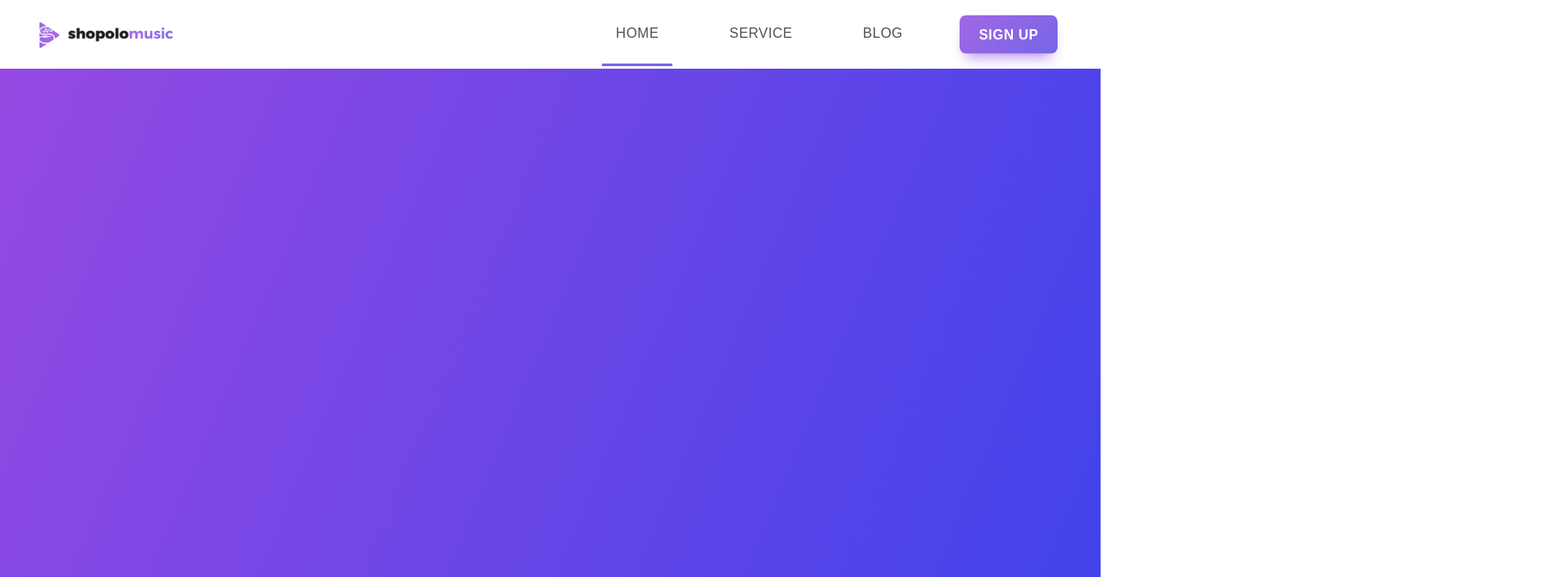
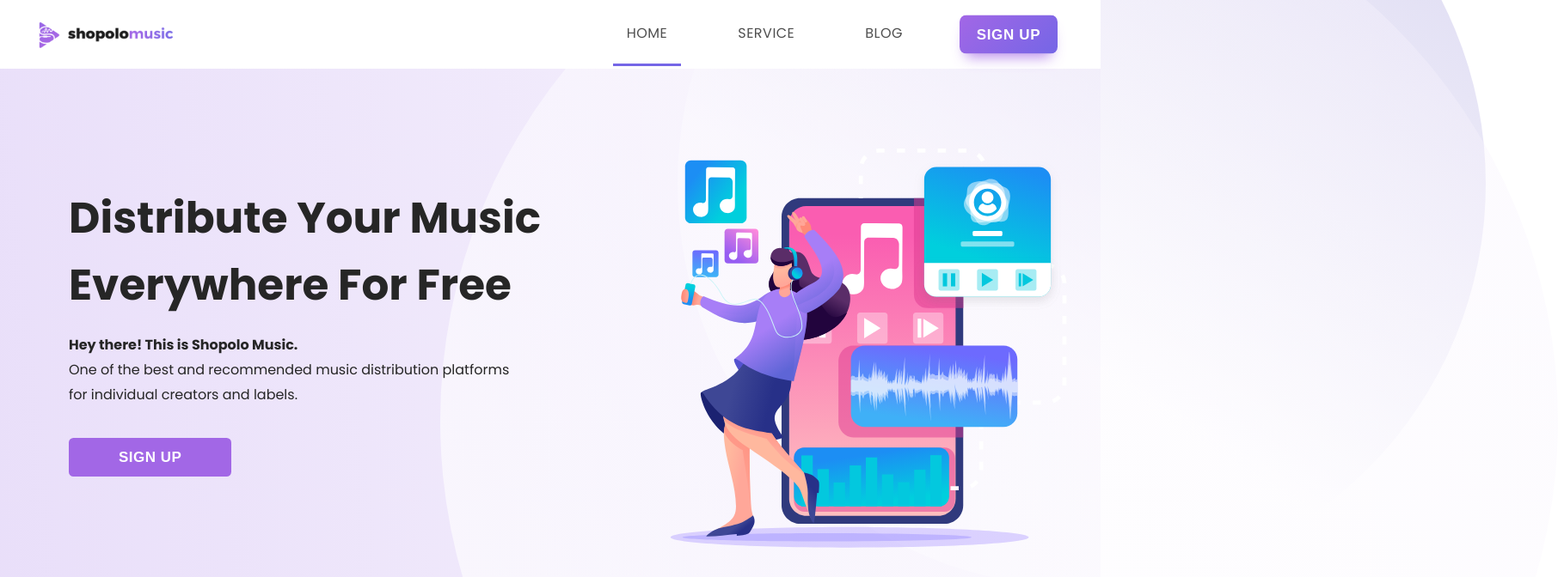
Before and after one commit to shopolodigital/shopolo-web, a React (Create React App) app: page / in a window 1280 px wide. Shown: the top 672 px of the page at 86% size, 1812 px wide, since content can reach past the window. Built offline with nearby package versions, Linux system fonts and the light colour scheme.

Commit message:
intro page desktop view

```diff
--- a/public/index.html
+++ b/public/index.html
@@ -10,6 +10,7 @@
       content="Web site created using create-react-app"
     />
     <link rel="manifest" href="%PUBLIC_URL%/manifest.json" />
+    <link href='https://fonts.googleapis.com/css?family=Poppins:400,600,700,800,300' rel='stylesheet'>
     <title>Shopolo Music</title>
   </head>
   <body>
--- a/src/App.css
+++ b/src/App.css
@@ -6,5 +6,6 @@
   box-sizing: border-box;
 }
 body{
-  font-family: "Poppins", sans-serif;
+  font-family: "Poppins";
+  overflow-x: hidden;
 }
--- a/src/App.js
+++ b/src/App.js
@@ -1,6 +1,6 @@
 import './App.css';
 import {BrowserRouter as Router, Route } from 'react-router-dom';
-import HomeScreen from "./screens/HomeScreen/HomeScreen"
+import HomeScreen from "./screens/HomeScreen"
 
 function App() {
   return (
--- a/src/components/Home/Intro/Intro.scss
+++ b/src/components/Home/Intro/Intro.scss
@@ -1,4 +1,86 @@
 .container {
-    height: 1000px;
-    background: linear-gradient(112.76deg, #A84BE1 -18.89%, #3B42EB 95.96%);
+    height: 650px;
+    background: linear-gradient(84.25deg, rgba(223, 208, 247, 0.73) -9.45%, rgba(255, 255, 255, 0) 149.12%);
+    display: grid;
+    .circularGrad1 {
+        z-index: 1;
+        position: absolute;
+        left: 40%;
+        top: -20%;
+        width: 1300px;
+        height: 1300px;
+        border-radius: 50%;
+        background: linear-gradient(46.27deg, rgba(255, 255, 255, 0.63) 16.53%, rgba(162, 103, 230, 0.06) 160.57%);
+    }
+    .circularGrad2 {
+        position: absolute;
+        width: 940px;
+        height: 940px;
+        border-radius: 50%;
+        overflow-y: hidden;
+        right: -35%;
+        top: -32%;
+        background: linear-gradient(32.02deg, rgba(255, 255, 255, 0.38) 36.03%, rgba(34, 15, 172, 0.38) 172.51%);
+    }
+    .DetalsContainer {
+        z-index: 2;
+        padding-left: 80px;
+        display: flex;
+        align-items: center;
+        width: 100%;
+        .Text {
+            .Heading {
+                font-style: normal;
+                font-weight: bolder;
+                letter-spacing: 0.03px;
+                font-size: 50px;
+                line-height: 78px;
+                color: #262626;
+            }
+            .Body {
+                margin-top: 16px;
+                font-style: normal;
+                font-size: 16px;
+                line-height: 29px;
+                color: #262626;
+            }
+            .SignUpButton {
+                margin-top: 36px;
+                font-style: normal;
+                font-size: 16px;
+                line-height: 29px;
+                color: #fff;
+                font-style: normal;
+                font-weight: bold;
+                font-size: 17px;
+                line-height: 25px;
+                letter-spacing: 0.03em;
+                text-transform: uppercase;
+                border-radius: 5.5px;
+                background: #A267E6;
+                cursor: pointer;
+                border-style: none;
+                padding: 10px 58px;
+                margin-bottom: 40px;
+                transition: ease-in-out 0.2s;
+                &:hover {
+                    background: #8252b8;
+                    transition: ease-in-out 0.2s;
+                }
+            }
+        }
+    }
+    .ImageContainer {
+        display: flex;
+        align-items: center;
+        z-index: 2;
+        width: 100%;
+        img {
+            padding: 10%;
+        }
+    }
+    grid-template-columns: auto auto;
+    @media screen and (max-width: 768px) {
+        grid-template-columns: auto;
+    }
 }
--- a/src/components/Home/Intro/index.js
+++ b/src/components/Home/Intro/index.js
@@ -1,10 +1,25 @@
 import React from 'react'
 import "./Intro.scss"
+import IntroImage from "../../../static/IntroImage.svg";
 
 const Intro = () => {
     return (
         <div className="container">
-
+            <div className="DetalsContainer">
+                <div className="Text">
+                    <p className="Heading">Distribute Your Music <br/> Everywhere For Free</p>
+                    <p className="Body">
+                        <b>Hey there! This is Shopolo Music.</b><br/>
+                        One of the best and recommended music distribution platforms <br/> for individual creators and labels.
+                    </p>
+                    <button className="SignUpButton">SIGN UP</button>
+                </div>
+            </div>
+            <div className="ImageContainer">
+                <img src={IntroImage} alt="Welcome"/>
+            </div>
+            <div className="circularGrad1"/>
+            <div className="circularGrad2"/>
         </div>
     )
 }
--- a/src/components/Navbar/Navbar.scss
+++ b/src/components/Navbar/Navbar.scss
@@ -3,9 +3,9 @@ nav {
     display: flex;
     align-items: center;
     font-size: 1rem;
+    z-index: 10;
     position: sticky;
     top: 0;
-    z-index: 10;
     background-color: white;
     @media screen and (max-width: 960px) {
         transition: 0.8s all ease
@@ -16,7 +16,6 @@ nav {
     display: flex;
     justify-content: space-between;
     height: 80px;
-    z-index: 1;
     width: 100%;
     padding: 0 24px;
     @media screen and (max-width: 768px) {
@@ -106,9 +105,16 @@ nav {
     align-items: center;
     text-decoration: none;
     padding: 0 1rem;
-    letter-spacing: 0.03em;
     height: 100%;
     cursor: pointer;
+    font-family: Poppins;
+    font-style: normal;
+    font-weight: 500;
+    font-size: 16px;
+    line-height: 24px;
+    text-align: center;
+    letter-spacing: 0.03em;
+    text-transform: uppercase;
     border-bottom: 3px solid transparent;
     &.active {
         border-bottom: 3px solid #7566E6;
@@ -122,12 +128,16 @@ nav {
     position: absolute;
     top: 50%;
     transform: translate(0, -50%);
-    letter-spacing: 0.03em;
+    font-style: normal;
+    font-weight: bold;
+    font-size: 17px;
+    line-height: 25px;
+    letter-spacing: 0.04em;
+    text-transform: uppercase;
     border-radius: 8px;
-    font-size: 1rem;
     color: white;
     height: 45px;
-    font-weight: 700;
+    border-bottom: 3px solid transparent;
     width: 114px;
     border-style: none;
 }
```
Also changed, not shown: src/screens/HomeScreen/HomeScreen.css (deleted), src/screens/HomeScreen/HomeScreen.scss (added), src/screens/HomeScreen/index.js (renamed from src/screens/HomeScreen/HomeScreen.js), src/static/IntroImage.svg (added).
